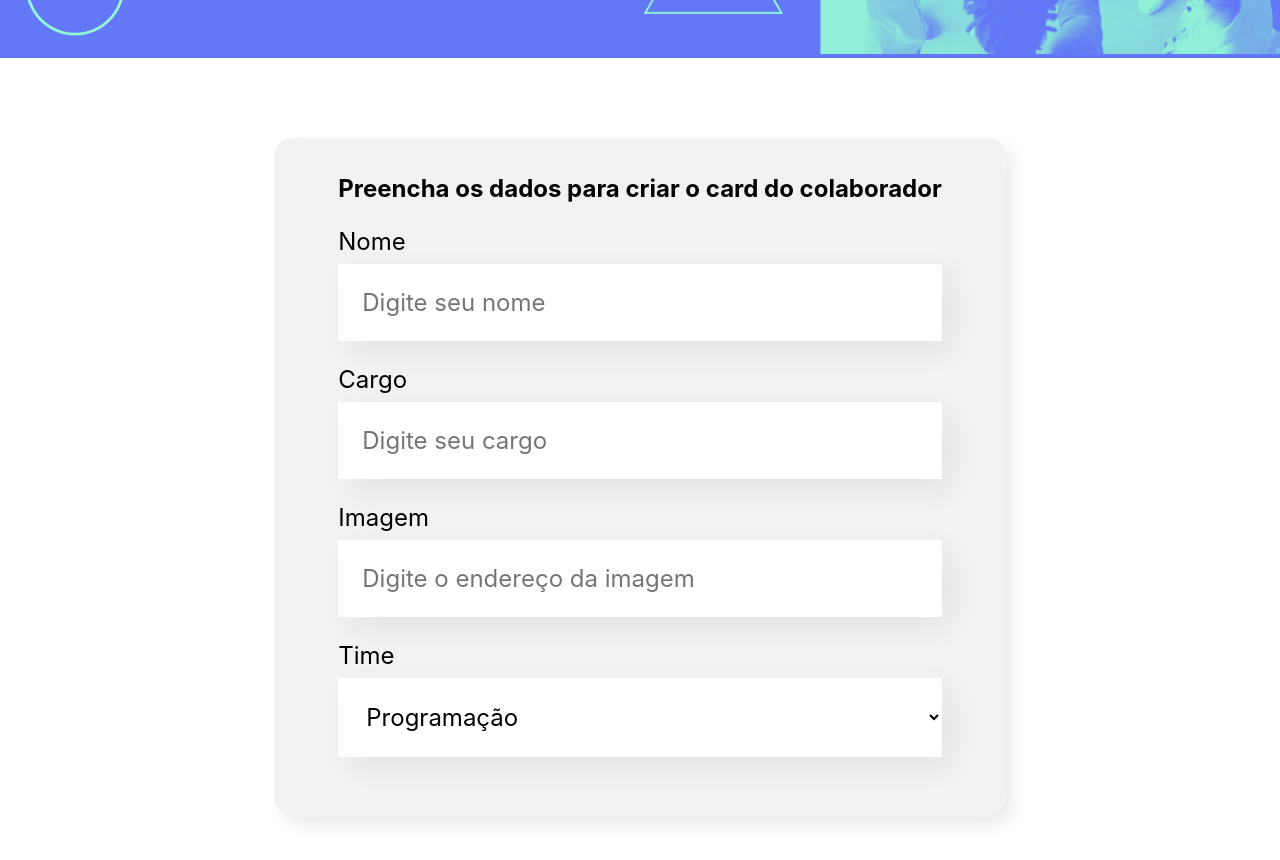
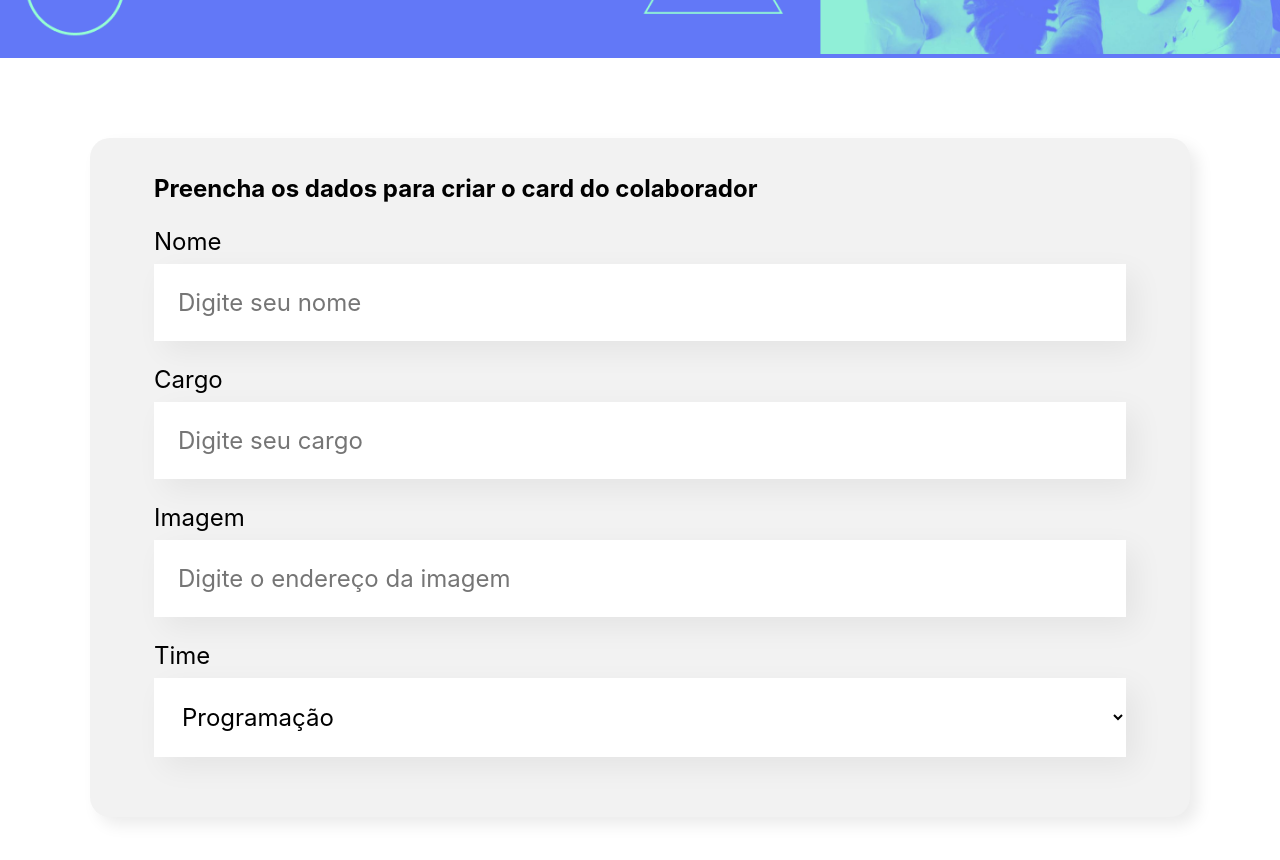
Before and after one commit to rafaelpequino/organo, a React (Create React App) app: page / in a window 1280 px wide. Shown: the part 440-1300 px from the top of the page. Built offline with nearby package versions, Linux system fonts and the light colour scheme.

Commit message:
Altera estilo do form

```diff
--- a/src/components/Formulario/Formulario.css
+++ b/src/components/Formulario/Formulario.css
@@ -5,7 +5,8 @@
 }
 
 .formulario form {
-    max-width: 80%;
+    width: 100%;
+    max-width: 1100px;
     background-color: #f2f2f2;
     border-radius: 20px;
     padding: 36px 64px;
```
